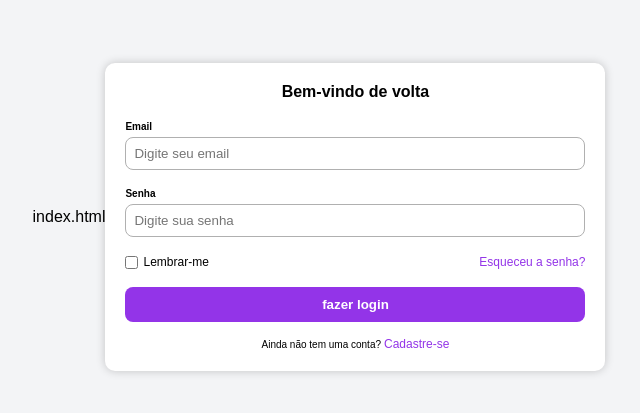
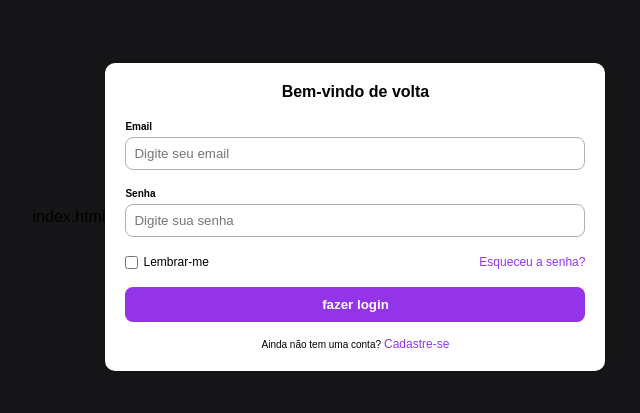
Before and after one commit to Hestermartins/login3, a plain HTML site: page index.html in a window 1280 px wide. Shown: the part 183-596 px from the top of the page, without its empty margins (321-961 px from the left). Drawn offline with Linux system fonts and the light colour scheme.

Commit message:
mudança de cor de fundo

```diff
--- a/style.css
+++ b/style.css
@@ -5,7 +5,7 @@
 }
 
 body {
-  background-color: #f3f4f6;
+  background-color: #161618;
   font-family: Arial, Helvetica, sans-serif;
   display: flex;
   justify-content: center;
```
